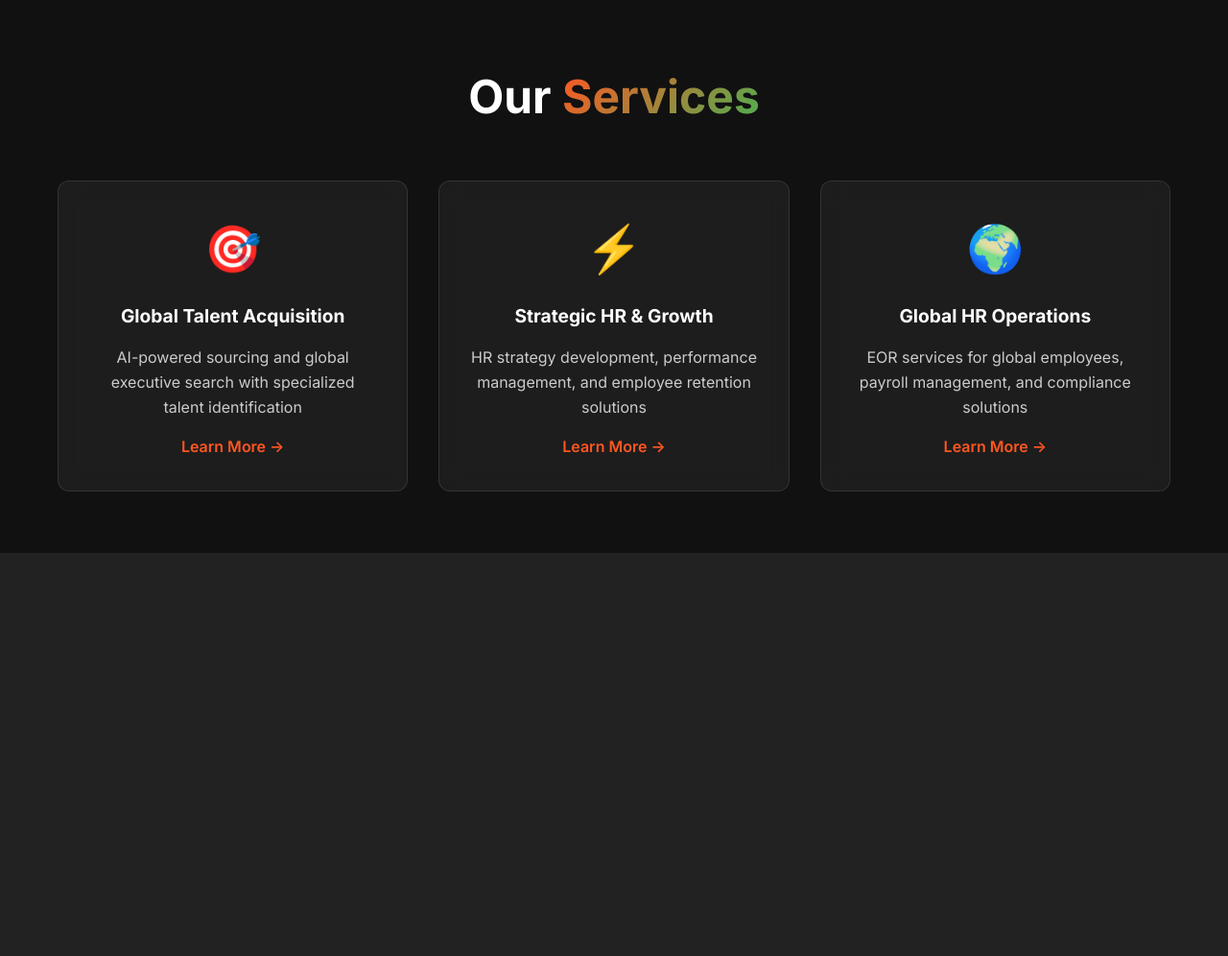
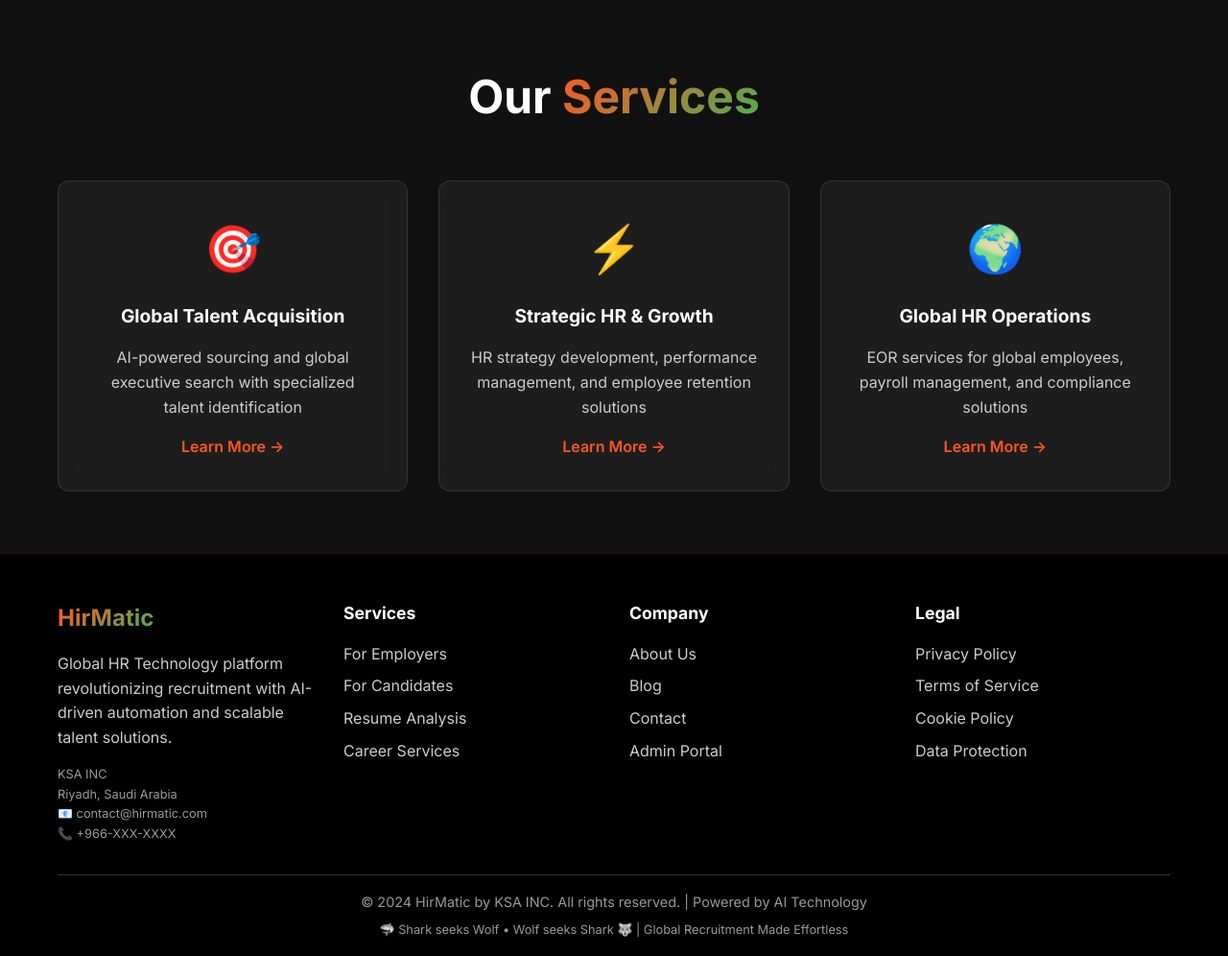
Before and after one commit to adityaHirmatic/hirmatic-php-website, a PHP site: page /index.php in a window 1280 px wide. Shown: the part 801-1797 px from the top of the page at 96% size. Before the commit the page ends 1377 px from the top, so only its background shows below. Run offline with PHP 8.4, Linux system fonts and the light colour scheme.

Commit message:
Update footer.php

```diff
--- a/includes/footer.php
+++ b/includes/footer.php
@@ -1,93 +1,60 @@
-<!DOCTYPE html>
-<html lang="en">
-<head>
-    <meta charset="UTF-8">
-    <meta name="viewport" content="width=device-width, initial-scale=1.0">
-    <title><?php echo isset($page_title) ? $page_title : 'HirMatic - AI-driven Recruitment'; ?></title>
-    <meta name="description" content="<?php echo isset($page_description) ? $page_description : 'Global HR Tech & Recruitment platform based in India, serving worldwide with AI-driven automation and scalable solutions'; ?>">
-    <meta name="keywords" content="<?php echo isset($page_keywords) ? $page_keywords : 'global recruitment from India, AI HR solutions, EOR for global hires, recruitment automation'; ?>">
+ <!-- Footer -->
+    <footer class="footer">
+        <div class="container">
+            <div class="footer-content">
+                <div class="footer-section company-info">
+                    <a href="index.php" class="logo">HirMatic</a>
+                    <p style="margin: 1rem 0; color: #ccc;">
+                        Global HR Technology platform revolutionizing recruitment with AI-driven automation and scalable talent solutions.
+                    </p>
+                    <div class="company-legal">
+                        <p>KSA INC</p>
+                        <p>Riyadh, Saudi Arabia</p>
+                        <p>📧 contact@hirmatic.com</p>
+                        <p>📞 +966-XXX-XXXX</p>
+                    </div>
+                </div>
 
-    <!-- Open Graph Meta Tags -->
-    <meta property="og:title" content="<?php echo isset($page_title) ? $page_title : 'HirMatic - AI-driven Recruitment'; ?>">
-    <meta property="og:description" content="<?php echo isset($page_description) ? $page_description : 'Global HR Tech & Recruitment platform based in India, serving worldwide with AI-driven automation and scalable solutions'; ?>">
-    <meta property="og:type" content="website">
-    <meta property="og:url" content="<?php echo 'https://' . $_SERVER['HTTP_HOST'] . $_SERVER['REQUEST_URI']; ?>">
-    <meta property="og:image" content="<?php echo 'https://' . $_SERVER['HTTP_HOST']; ?>/assets/images/hirmatic-og-image.jpg">
+                <div class="footer-section">
+                    <h4>Services</h4>
+                    <ul>
+                        <li><a href="employers.php">For Employers</a></li>
+                        <li><a href="candidates.php">For Candidates</a></li>
+                        <li><a href="resume.php">Resume Analysis</a></li>
+                        <li><a href="careers.php">Career Services</a></li>
+                    </ul>
+                </div>
 
-    <!-- Favicon -->
-    <link rel="icon" type="image/x-icon" href="./assets/images/favicon.ico">
+                <div class="footer-section">
+                    <h4>Company</h4>
+                    <ul>
+                        <li><a href="about.php">About Us</a></li>
+                        <li><a href="blog.php">Blog</a></li>
+                        <li><a href="contact.php">Contact</a></li>
+                        <li><a href="admin/">Admin Portal</a></li>
+                    </ul>
+                </div>
 
-    <!-- CSS -->
-    <link rel="stylesheet" href="./assets/css/style.css">
-    <link rel="stylesheet" href="/assets/css/style.css">
+                <div class="footer-section">
+                    <h4>Legal</h4>
+                    <ul>
+                        <li><a href="#">Privacy Policy</a></li>
+                        <li><a href="#">Terms of Service</a></li>
+                        <li><a href="#">Cookie Policy</a></li>
+                        <li><a href="#">Data Protection</a></li>
+                    </ul>
+                </div>
+            </div>
 
-    <!-- Google Fonts -->
-    <link rel="preconnect" href="https://fonts.googleapis.com">
-    <link rel="preconnect" href="https://fonts.gstatic.com" crossorigin>
-    <link href="https://fonts.googleapis.com/css2?family=Inter:wght@300;400;500;600;700;800&display=swap" rel="stylesheet">
+            <div class="footer-bottom">
+                <p>&copy; 2024 HirMatic by KSA INC. All rights reserved. | Powered by AI Technology</p>
+                <p style="margin-top: 0.5rem; font-size: 0.8rem;">
+                    🦈 Shark seeks Wolf • Wolf seeks Shark 🐺 | Global Recruitment Made Effortless
+                </p>
+            </div>
+        </div>
+    </footer>
 
-    <!-- Google Analytics -->
-    <script async src="https://www.googletagmanager.com/gtag/js?id=GA_MEASUREMENT_ID"></script>
-    <script>
-        window.dataLayer = window.dataLayer || [];
-        function gtag(){dataLayer.push(arguments);}
-        gtag('js', new Date());
-        gtag('config', 'GA_MEASUREMENT_ID');
-    </script>
-</head>
-<body>
-    <!-- Header Navigation -->
-    <header class="header">
-        <div class="container">
-            <nav class="nav">
-                <a href="index.php" class="logo">
-                    HirMatic
-                    <small style="color: #ccc; font-size: 0.6rem; font-weight: normal; margin-left: 10px;">Hire Global, Hire Automatic</small>
-                </a>
-
-                <ul class="nav-links">
-                    <li><a href="index.php">Home</a></li>
-                    <li><a href="about.php">About</a></li>
-                    <li><a href="employers.php">Employers</a></li>
-                    <li><a href="candidates.php">Candidates</a></li>
-                    <li><a href="blog.php">Blog</a></li>
-                    <li><a href="contact.php">Contact</a></li>
-                    <li><a href="admin/" class="cta-button" style="padding: 8px 16px; font-size: 0.9rem;">Admin</a></li>
-                </ul>
-
-                <button class="mobile-menu-toggle" onclick="toggleMobileMenu()">
-                    ☰
-                </button>
-            </nav>
-        </div>
-    </header>
-
-    <!-- Mobile Menu (Hidden by default) -->
-    <div id="mobileMenu" class="mobile-menu" style="display: none;">
-        <div class="mobile-menu-content">
-            <a href="index.php">Home</a>
-            <a href="about.php">About</a>
-            <a href="employers.php">Employers</a>
-            <a href="candidates.php">Candidates</a>
-            <a href="blog.php">Blog</a>
-            <a href="contact.php">Contact</a>
-            <a href="admin/">Admin</a>
-        </div>
-    </div>
-
-    <script>
-        function toggleMobileMenu() {
-            const menu = document.getElementById('mobileMenu');
-            menu.style.display = menu.style.display === 'none' ? 'block' : 'none';
-        }
-
-        // Close mobile menu when clicking outside
-        document.addEventListener('click', function(event) {
-            const menu = document.getElementById('mobileMenu');
-            const toggle = document.querySelector('.mobile-menu-toggle');
-
-            if (!menu.contains(event.target) && !toggle.contains(event.target)) {
-                menu.style.display = 'none';
-            }
-        });
-    </script>
+    <script src="./assets/js/main.js"></script>
+</body>
+</html>
```
